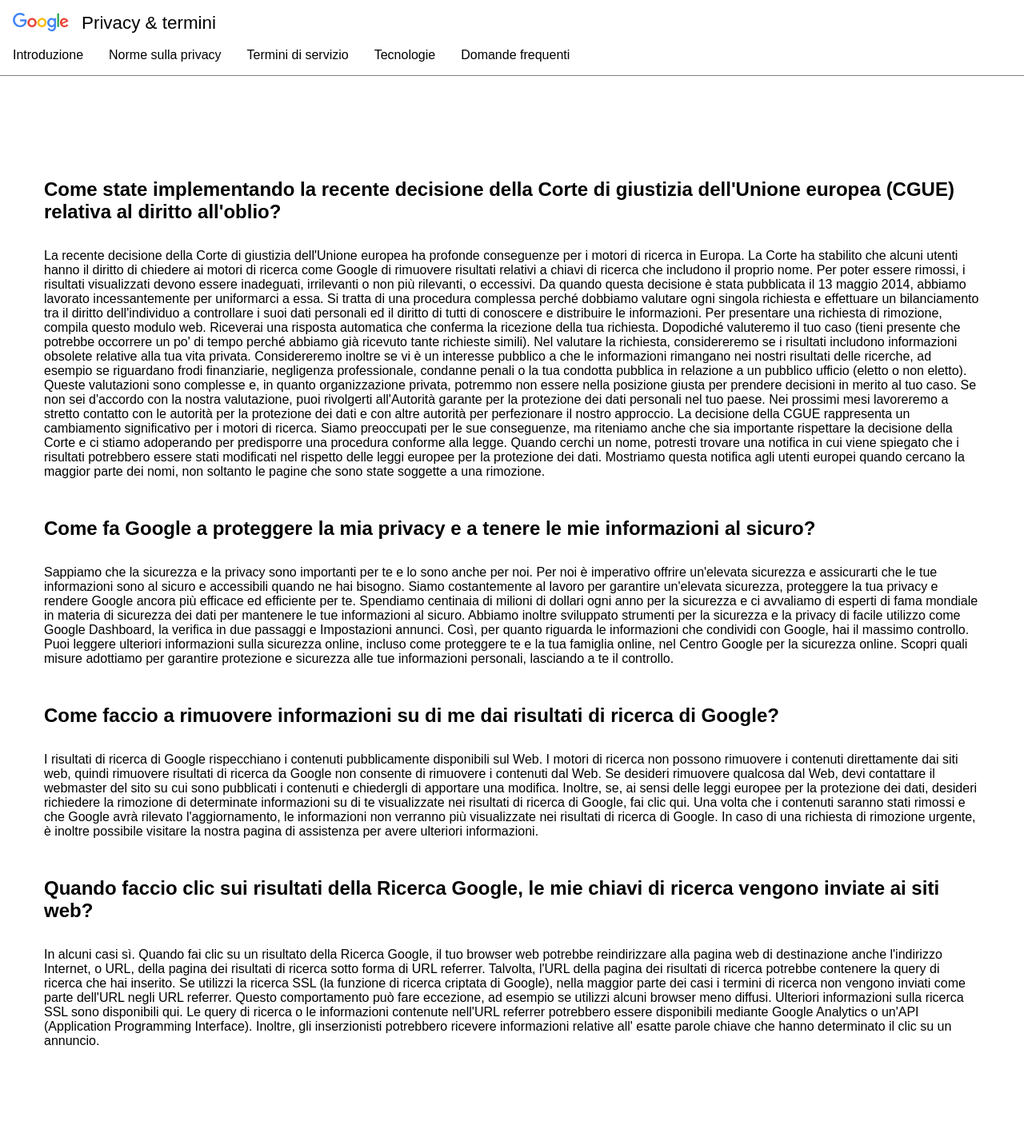
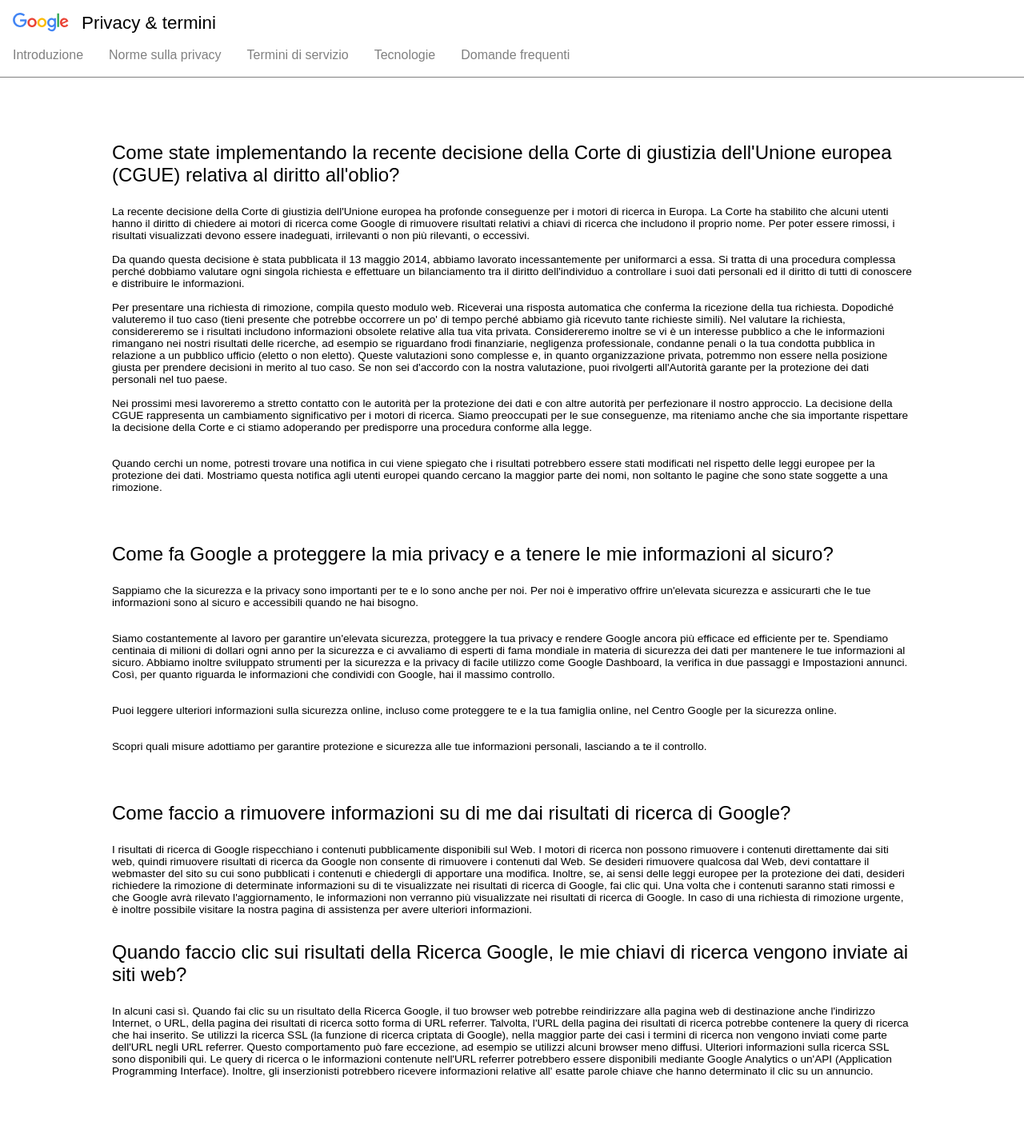
Before and after one commit to Cal-107/php-google-faq, a PHP site: page / in a window 1280 px wide. Shown: the whole page at 80% size. Before the commit the page ends 1307 px from the top, so only its background shows below. Run offline with PHP 8.4, Linux system fonts and the light colour scheme.

Commit message:
add fix and effects

```diff
--- a/style.css
+++ b/style.css
@@ -17,14 +17,26 @@
 
 /* header */
 header {
-    padding: 1rem;
-    border-bottom: 1px solid gray;
+    padding: 1rem 1rem 0 1rem;
+    border-bottom: .5px solid gray;
 }
 
 header .list li {
     list-style: none;
+    color: gray;
     margin-right: 2rem;
     font-weight: 300;
+    padding-bottom: 1rem;
+    cursor: pointer;
+    transition: all .5s ease;
+    border-bottom: 2px solid transparent;
+}
+
+header .list li:hover,
+header .list li:focus {
+    border-bottom: 2px solid blue;
+    transform: translate(5px);
+    color: blue;
 }
 
 .logo-box {
@@ -45,14 +57,20 @@ header .list li {
 
 /* main */
 main {
-    padding: 5rem 0;
+    padding: 3rem 0 5rem 0;
 }
 
 .container {
-    max-width: 1170px;
+    max-width: 1000px;
     margin: 0 auto;
 }
 
 .container h1{
-    margin: 3rem 0 2rem 0;
+    margin: 2rem 0 1.5rem 0;
+    font-weight: 500;
 }
+
+.container p {
+    font-size: .85rem;
+    font-weight: 300;
+}
```
Also changed, not shown: index.php (+17 -17 lines).
